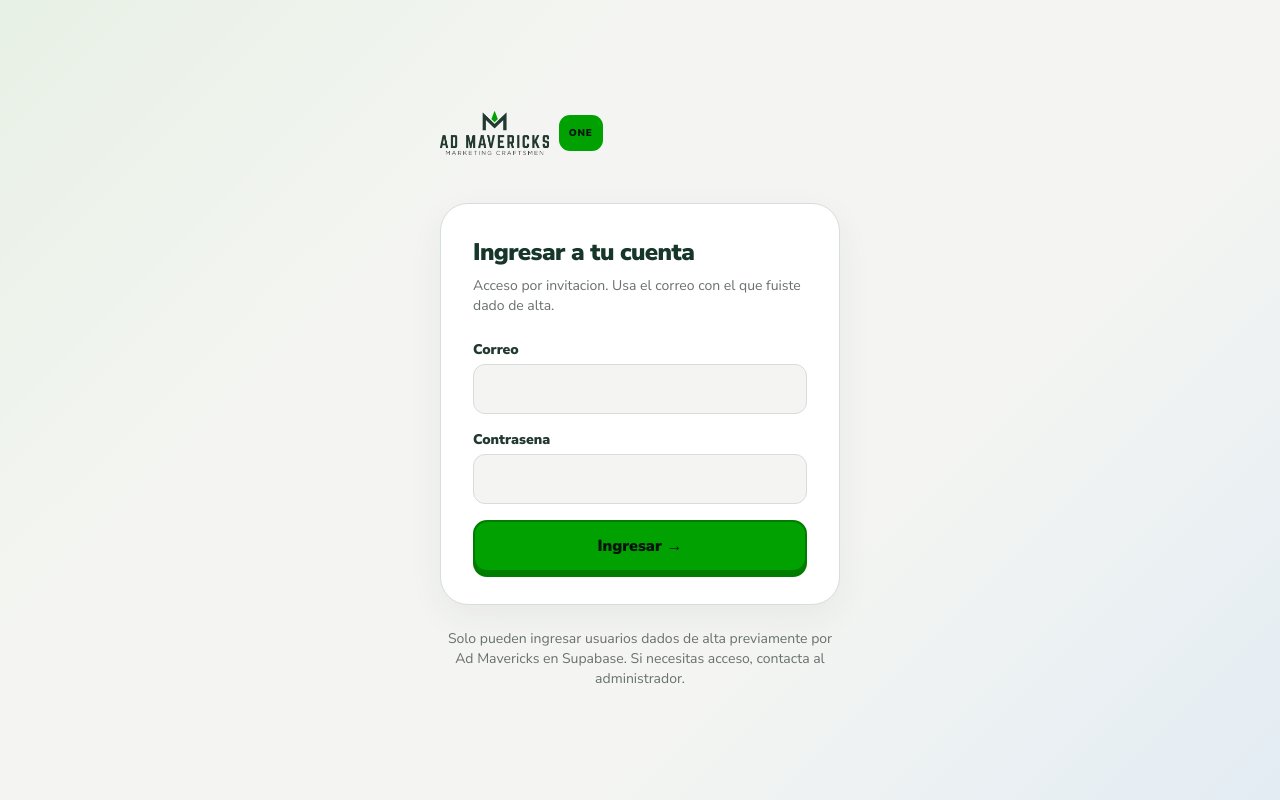
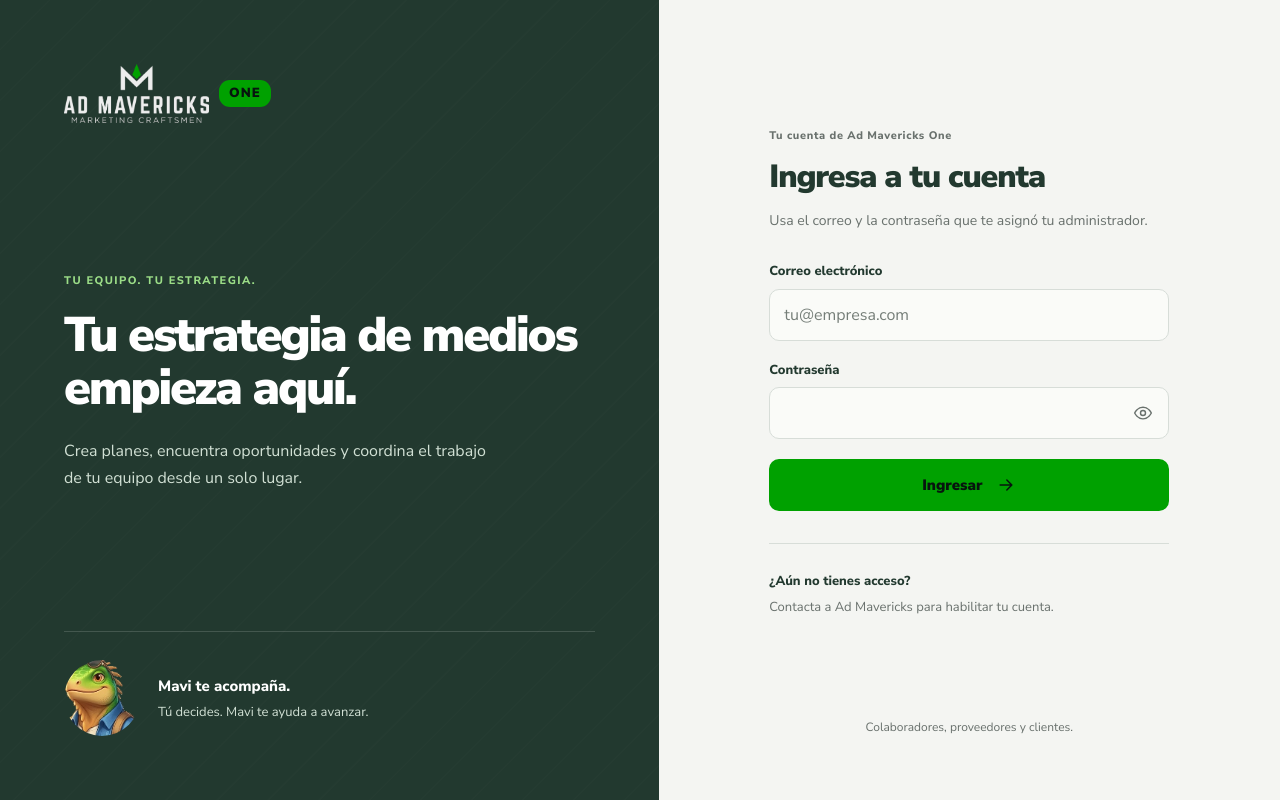
Before and after one commit to jhonari345o/campa-a1, a Next.js app: page /ingresar in a window 1280 px wide. Built offline with nearby package versions, Linux system fonts and the light colour scheme; no server answers.

Commit message:
Apply approved welcome login design with Mavi and password visibility

```diff
--- a/app/ingresar/LoginForm.tsx
+++ b/app/ingresar/LoginForm.tsx
@@ -3,6 +3,7 @@
 import { useState } from "react";
 import { useRouter } from "next/navigation";
 import { createClient } from "@/lib/supabase/client";
+import styles from "./login.module.css";
 
 export function LoginForm() {
   const router = useRouter();
@@ -10,64 +11,89 @@ export function LoginForm() {
   const [password, setPassword] = useState("");
   const [error, setError] = useState<string | null>(null);
   const [loading, setLoading] = useState(false);
+  const [showPassword, setShowPassword] = useState(false);
 
   async function onSubmit(e: React.FormEvent) {
     e.preventDefault();
     setError(null);
     setLoading(true);
+    setShowPassword(false);
     try {
       const supabase = createClient();
       const { error } = await supabase.auth.signInWithPassword({ email, password });
       if (error) {
-        setError("No pudimos ingresar. Revisa tu correo y contrasena.");
+        setError("No pudimos ingresar. Revisa tu correo y contraseña.");
         return;
       }
       router.push("/panel");
       router.refresh();
     } catch {
-      setError("Ocurrio un problema de conexion. Intenta de nuevo.");
+      setError("Ocurrió un problema de conexión. Intenta de nuevo.");
     } finally {
       setLoading(false);
     }
   }
 
   return (
-    <form onSubmit={onSubmit} className="mt-6 space-y-4">
-      <div>
-        <label htmlFor="email" className="block text-sm font-black text-forest">
-          Correo
+    <form onSubmit={onSubmit} className={styles.form} aria-busy={loading}>
+      <div className={styles.field}>
+        <label htmlFor="email">
+          Correo electrónico
         </label>
         <input
           id="email"
+          name="email"
           type="email"
           autoComplete="email"
+          autoCapitalize="none"
+          spellCheck={false}
+          inputMode="email"
+          placeholder="tu@empresa.com"
           required
           value={email}
           onChange={(e) => setEmail(e.target.value)}
-          className="mt-1 w-full rounded-xl border border-border bg-fog px-4 py-3 outline-none focus:border-signal focus:ring-2 focus:ring-signal/30"
+          aria-describedby={error ? "login-error" : undefined}
         />
       </div>
-      <div>
-        <label htmlFor="password" className="block text-sm font-black text-forest">
-          Contrasena
+      <div className={styles.field}>
+        <label htmlFor="password">
+          Contraseña
         </label>
+        <div className={styles.passwordField}>
           <input
             id="password"
-          type="password"
+            name="password"
+            type={showPassword ? "text" : "password"}
             autoComplete="current-password"
             required
             value={password}
             onChange={(e) => setPassword(e.target.value)}
-          className="mt-1 w-full rounded-xl border border-border bg-fog px-4 py-3 outline-none focus:border-signal focus:ring-2 focus:ring-signal/30"
+            aria-describedby={error ? "login-error" : undefined}
           />
+          <button
+            type="button"
+            className={styles.passwordToggle}
+            onClick={() => setShowPassword((visible) => !visible)}
+            aria-label={showPassword ? "Ocultar contraseña" : "Mostrar contraseña"}
+            aria-pressed={showPassword}
+            aria-controls="password"
+          >
+            <svg viewBox="0 0 24 24" fill="none" stroke="currentColor" strokeWidth="1.7" strokeLinecap="round" strokeLinejoin="round" aria-hidden="true">
+              <path d="M2 12s3.5-7 10-7 10 7 10 7-3.5 7-10 7S2 12 2 12Z" />
+              <circle cx="12" cy="12" r="3" />
+              {showPassword && <path d="m3 3 18 18" />}
+            </svg>
+          </button>
+        </div>
       </div>
       {error && (
-        <p className="rounded-xl border border-coral/40 bg-coral/10 px-4 py-3 text-sm font-bold text-[#a13b31]">
+        <p id="login-error" role="alert" className={styles.error}>
           {error}
         </p>
       )}
-      <button type="submit" disabled={loading} className="btn btn-primary w-full disabled:opacity-60">
-        {loading ? "Ingresando..." : "Ingresar →"}
+      <button type="submit" disabled={loading} className={styles.submit}>
+        <span>{loading ? "Ingresando…" : "Ingresar"}</span>
+        {!loading && <svg viewBox="0 0 24 24" fill="none" stroke="currentColor" strokeWidth="1.8" strokeLinecap="round" strokeLinejoin="round" aria-hidden="true"><path d="M5 12h14m-6-6 6 6-6 6" /></svg>}
       </button>
     </form>
   );
--- /dev/null
+++ b/app/ingresar/login.module.css
@@ -0,0 +1,73 @@
+.page {
+  min-height: 100vh;
+  min-height: 100svh;
+  display: grid;
+  grid-template-columns: minmax(0, 1.06fr) minmax(0, 1fr);
+  color: #22392f;
+  background: #f4f5f2;
+}
+
+.welcome {
+  display: flex;
+  flex-direction: column;
+  justify-content: space-between;
+  gap: 48px;
+  padding: clamp(32px, 5vw, 88px);
+  background: #22392f;
+  background-image: repeating-linear-gradient(135deg, transparent, transparent 34px, #ffffff03 35px, #ffffff03 36px);
+  color: #fff;
+}
+
+.brand { align-self: flex-start; font-size: 24px; }
+.brand:focus-visible { outline: 3px solid #9bdd87; outline-offset: 8px; border-radius: 4px; }
+.message { max-width: 590px; }
+.kicker { margin: 0 0 20px; color: #9bdd87; font-size: 11px; font-weight: 800; letter-spacing: .13em; text-transform: uppercase; }
+.message h1 { margin: 0; font-size: clamp(36px, 3.8vw, 64px); font-weight: 900; line-height: 1.08; letter-spacing: -.045em; }
+.description { max-width: 430px; margin: 24px 0 0; color: #d1e0d4; font-size: 16px; line-height: 1.65; }
+.maviNote { display: flex; align-items: center; gap: 18px; padding-top: 28px; border-top: 1px solid #ffffff26; }
+.mavi { width: 76px; height: 76px; flex: 0 0 auto; border-radius: 50%; object-fit: cover; }
+.maviNote strong { font-size: 15px; font-weight: 800; }
+.maviNote p { margin: 5px 0 0; color: #d1e0d4; font-size: 13px; line-height: 1.5; }
+
+.access { display: flex; flex-direction: column; justify-content: center; min-width: 0; padding: clamp(32px, 5vw, 80px); }
+.formBlock { width: 100%; max-width: 400px; margin: auto; }
+.eyebrow { margin: 0 0 14px; color: #69716d; font-size: 11px; font-weight: 800; letter-spacing: .06em; }
+.formBlock h2 { margin: 0; font-size: clamp(28px, 2.5vw, 36px); font-weight: 900; line-height: 1.15; letter-spacing: -.035em; }
+.intro { margin: 14px 0 30px; color: #69716d; font-size: 14px; line-height: 1.6; }
+.form { display: flex; flex-direction: column; gap: 20px; }
+.field { min-width: 0; }
+.field label { display: block; margin-bottom: 7px; font-size: 13px; font-weight: 800; }
+.field input { display: block; width: 100%; min-width: 0; border: 1px solid #d7ddd8; border-radius: 10px; background: #fafbf8; color: #22392f; padding: 13px 14px; font: inherit; font-size: 16px; line-height: 24px; }
+.field input::placeholder { color: #757e78; opacity: 1; }
+.field input:focus { outline: 2px solid #007d00; outline-offset: 2px; border-color: #007d00; }
+.passwordField { position: relative; }
+.passwordField input { padding-right: 58px; }
+.passwordToggle { position: absolute; top: 4px; right: 4px; bottom: 4px; display: flex; align-items: center; justify-content: center; width: 44px; min-height: 44px; padding: 0; border: 0; border-radius: 8px; background: transparent; color: #69716d; cursor: pointer; }
+.passwordToggle:hover { background: #e7eee4; color: #22392f; }
+.passwordToggle svg, .submit svg { width: 20px; height: 20px; flex: 0 0 auto; }
+.passwordToggle:focus-visible, .submit:focus-visible { outline: 3px solid #007d00; outline-offset: 3px; }
+.submit { display: flex; align-items: center; justify-content: center; gap: 14px; width: 100%; min-height: 52px; padding: 13px 18px; border: 0; border-radius: 10px; background: #00a100; color: #07140e; font: inherit; font-size: 15px; font-weight: 900; cursor: pointer; }
+.submit:hover:not(:disabled) { background: #0ab10a; }
+.submit:disabled { opacity: .65; cursor: wait; }
+.error { margin: 0; padding: 12px 14px; border: 1px solid #e7b6ae; border-radius: 10px; background: #fff1ee; color: #8e3024; font-size: 14px; line-height: 1.5; }
+.help { margin-top: 32px; padding-top: 24px; border-top: 1px solid #d7ddd8; }
+.help strong { font-size: 13px; font-weight: 800; }
+.help p { margin: 6px 0 0; color: #69716d; font-size: 13px; line-height: 1.5; }
+.footnote { margin: 36px 0 0; color: #69716d; font-size: 12px; text-align: center; }
+
+@media (max-width: 700px) {
+  .page { grid-template-columns: minmax(0, 1fr); }
+  .welcome { padding: 25px 27px; gap: 24px; }
+  .brand { font-size: 19px; }
+  .message h1 { max-width: 460px; font-size: 30px; }
+  .kicker, .description { display: none; }
+  .maviNote { padding-top: 0; gap: 13px; border-top: 0; }
+  .mavi { width: 54px; height: 54px; }
+  .maviNote strong { font-size: 14px; }
+  .maviNote p { font-size: 12px; }
+  .access { padding: 32px 27px 25px; }
+  .formBlock { max-width: 450px; }
+  .formBlock h2 { font-size: 28px; }
+  .intro { margin-bottom: 24px; }
+  .footnote { margin-top: 28px; }
+}
--- a/app/ingresar/page.tsx
+++ b/app/ingresar/page.tsx
@@ -1,26 +1,50 @@
 import Link from "next/link";
+import Image from "next/image";
 import { Wordmark } from "@/components/Wordmark";
 import { LoginForm } from "./LoginForm";
+import styles from "./login.module.css";
 
 export const metadata = { title: "Ingresar" };
 
 export default function IngresarPage() {
   return (
-    <main className="mx-auto flex min-h-screen max-w-md flex-col justify-center px-6 py-16">
-      <Link href="/" className="mb-10 text-lg">
-        <Wordmark one />
-      </Link>
-      <div className="rounded-panel border border-border bg-white p-8 shadow-panel">
-        <h1 className="text-2xl font-black tracking-tight">Ingresar a tu cuenta</h1>
-        <p className="mt-2 text-sm text-muted">
-          Acceso por invitacion. Usa el correo con el que fuiste dado de alta.
+    <main className={styles.page}>
+      <section className={styles.welcome} aria-labelledby="welcome-title">
+        <Link href="/" className={styles.brand} aria-label="Ad Mavericks One, inicio">
+          <Wordmark one invert />
+        </Link>
+        <div className={styles.message}>
+          <p className={styles.kicker}>Tu equipo. Tu estrategia.</p>
+          <h1 id="welcome-title">Tu estrategia de medios empieza aquí.</h1>
+          <p className={styles.description}>
+            Crea planes, encuentra oportunidades y coordina el trabajo de tu equipo desde un solo lugar.
+          </p>
+        </div>
+        <div className={styles.maviNote}>
+          <Image src="/mavi/mavi-cara.png" alt="Mavi, la iguana de Ad Mavericks" width={80} height={80} className={styles.mavi} />
+          <div>
+            <strong>Mavi te acompaña.</strong>
+            <p>Tú decides. Mavi te ayuda a avanzar.</p>
+          </div>
+        </div>
+      </section>
+      <section className={styles.access} aria-labelledby="login-title">
+        <div className={styles.formBlock}>
+          <p className={styles.eyebrow}>Tu cuenta de Ad Mavericks One</p>
+          <h2 id="login-title">Ingresa a tu cuenta</h2>
+          <p className={styles.intro}>
+            Usa el correo y la contraseña que te asignó tu administrador.
+          </p>
+          <LoginForm />
+          <div className={styles.help}>
+            <strong>¿Aún no tienes acceso?</strong>
+            <p>Contacta a Ad Mavericks para habilitar tu cuenta.</p>
+          </div>
+        </div>
+        <p className={styles.footnote}>
+          Colaboradores, proveedores y clientes.
         </p>
-        <LoginForm />
-      </div>
-      <p className="mt-6 text-center text-sm text-muted">
-        Solo pueden ingresar usuarios dados de alta previamente por Ad Mavericks
-        en Supabase. Si necesitas acceso, contacta al administrador.
-      </p>
+      </section>
     </main>
   );
 }
```
Lines whose indentation alone changed are shown as unchanged.
